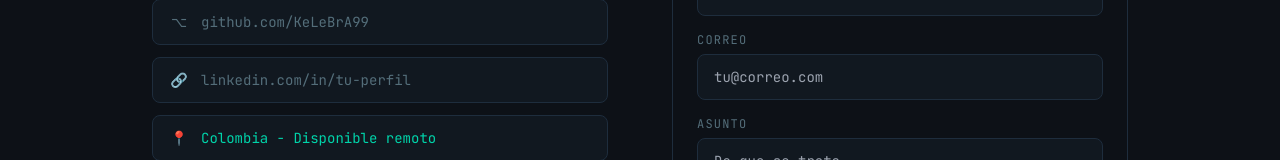
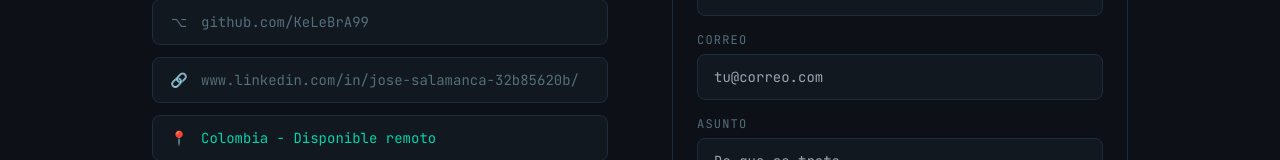
Before and after one commit to KeLeBrA99/Mi-portafolio, a React (Vite) app: page / in a window 1280 px wide. Shown: the part 4975-5135 px from the top of the page. Built offline with nearby package versions, Linux system fonts and the light colour scheme.

Commit message:
Version 1.36

```diff
--- a/src/sections/Contact.jsx
+++ b/src/sections/Contact.jsx
@@ -9,7 +9,7 @@ const contactItems = [
   { icon: '\u2709',       label: 't4hkelebra1@gmail.com',       href: 'mailto:t4hkelebra1@gmail.com' },
   { icon: '\uD83D\uDCF1', label: '+57 310 203 4907',             href: 'https://wa.me/573102034907' },
   { icon: '\u2325',       label: 'github.com/KeLeBrA99',         href: 'https://github.com/KeLeBrA99' },
-  { icon: '\uD83D\uDD17', label: 'linkedin.com/in/tu-perfil',    href: 'https://linkedin.com' },
+  { icon: '\uD83D\uDD17', label: 'www.linkedin.com/in/jose-salamanca-32b85620b/',    href: 'https://www.linkedin.com/in/jose-salamanca-32b85620b/' },
   { icon: '\uD83D\uDCCD', label: 'Colombia - Disponible remoto', href: null },
 ]
 
```
